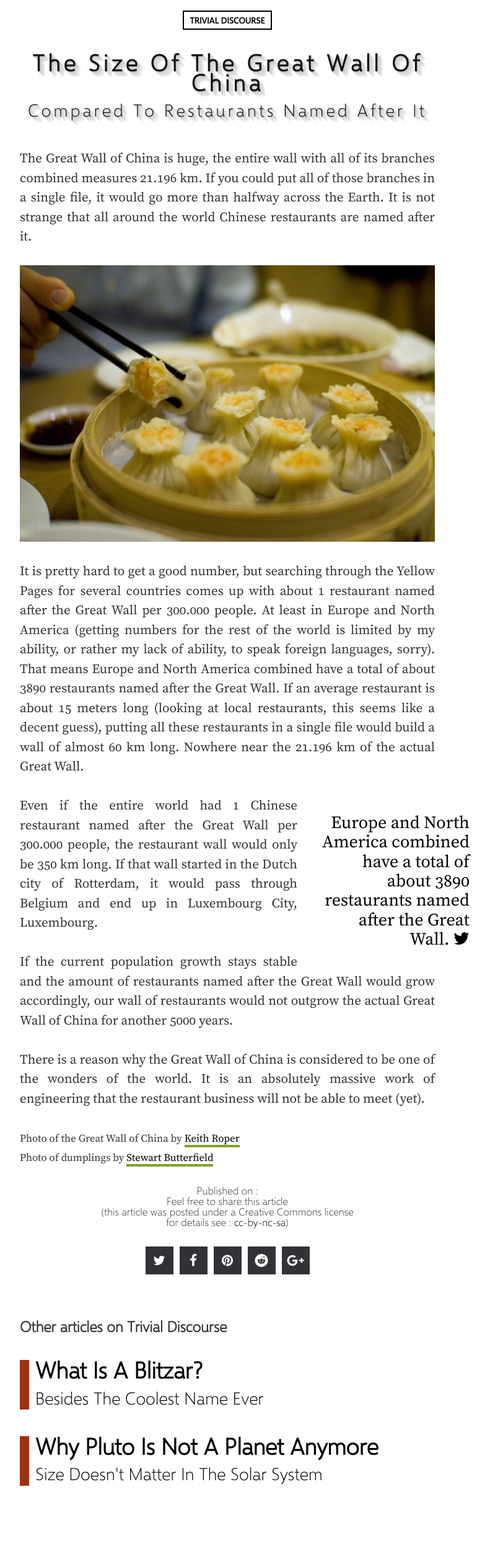
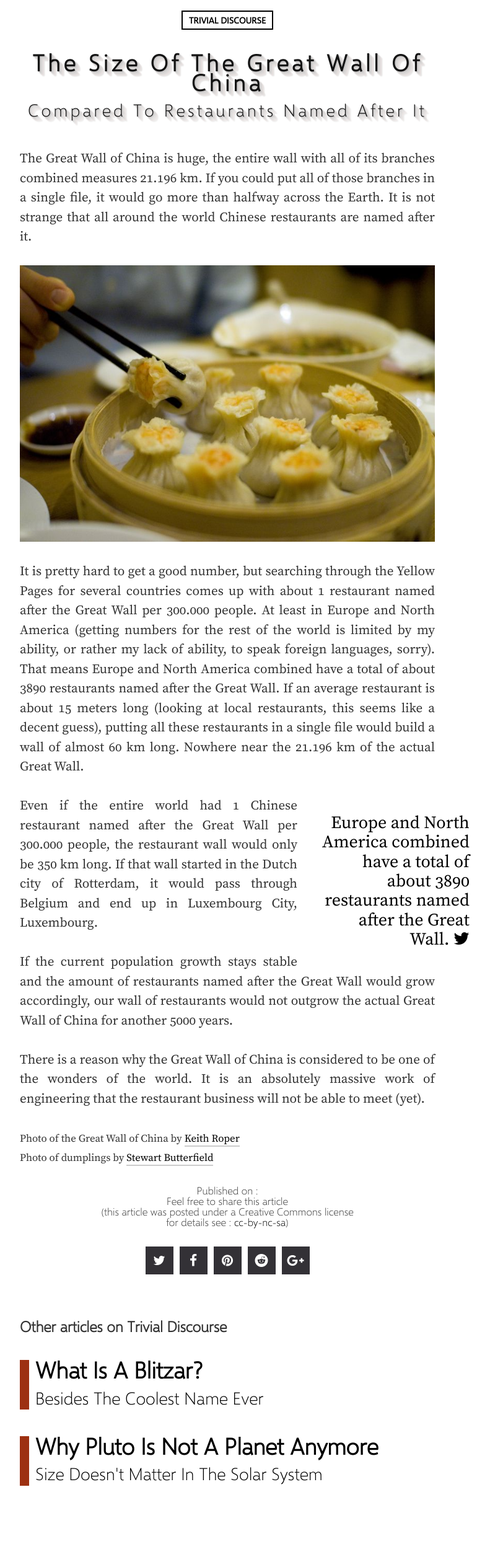
Before and after one commit to PieterHeijman/PieterHeijman.github.io, a Jekyll site: the page built from _posts/2015-02-05-size-of-great-wall-of-china.html, in a window 1280 px wide. Shown: the whole page at 62% size, without its empty margins (273-1064 px from the left). Built offline with Jekyll 4.4.1, drawn with Linux system fonts in a browser that asks for light colours.

Commit message:
Slight tweaks to the typography

```diff
--- a/_sass/_base.scss
+++ b/_sass/_base.scss
@@ -67,8 +67,7 @@ body, p, .lead {
     font-family: $primary-font;
     font-size: 21px;
     line-height: 1.5em;
-    font-kerning: normal;
-    font-variant-ligatures: discretionary-ligatures;
+    font-feature-settings: "kern" 1, "liga" 1, "swsh" 1, "salt" 1;
     font-variant-numeric: oldstyle-nums;
 }
 
@@ -78,7 +77,7 @@ p, .lead {
 
 h1, h2, h3, h4, h5, h6, h1 small {
     font-family: $secondary-font;
-    font-variant-ligatures: discretionary-ligatures;
+    font-feature-settings: "kern" 1, "liga" 1, "swsh" 1, "salt" 1;
     font-variant-numeric: oldstyle-nums;
     text-align: left;
 }
@@ -136,12 +135,11 @@ p.title {
 }
 
 .smallcaps {
-  font-size: 0.65em;
   font-kerning: normal;
-  font-variant-ligatures: discretionary-ligatures;
-  font-variant-numeric: oldstyle-nums;;
-  font-weight: bold;
-  font-family: $bold-font;
+  font-feature-settings: "kern" 1, "liga" 1, "swsh" 1, "salt" 1;
+  font-variant-numeric: oldstyle-nums;
+  font-weight: normal;
+  font-family: $primary-font;
   text-transform: uppercase;
 }
 
@@ -324,14 +322,13 @@ i.right {
 
 article p a {
   text-decoration: none;
-  border-bottom: 3px solid #7ea228;
-  box-shadow: inset 0px -1px 0px #7ea228;
+  border-bottom: 2px solid #ccc;
   cursor: pointer;
-  transition: background-color 0.15s cubic-bezier(0.33, 0.66, 0.66, 1);
+  transition: border-color 0.5s cubic-bezier(0.33, 0.66, 0.66, 1);
 }
 
 article p a:hover, article p a:focus {
-  background-color: #7ea228;
+  border-color: #434343;
 }
 
 article p.title a, article p.title a {
@@ -397,6 +394,10 @@ article p.title a, article p.title a {
 }
 
 .logo {
+  font-family: $bold-font;
+  font-size: $font-small;
+  font-feature-settings: "kern" 1, "liga" 1, "swsh" 1, "salt" 1;
+  font-weight: bold;
   float: none;
   line-height: 45px;
   color: #000;
--- a/css/main.scss
+++ b/css/main.scss
@@ -11,6 +11,7 @@ $font-xlarge: 34px;
 $font-large: 26px;
 $font-medium: 24px;
 $font-normal: 18px;
+$font-small: 14px;
 
 $white: white;
 $black: black;
```
